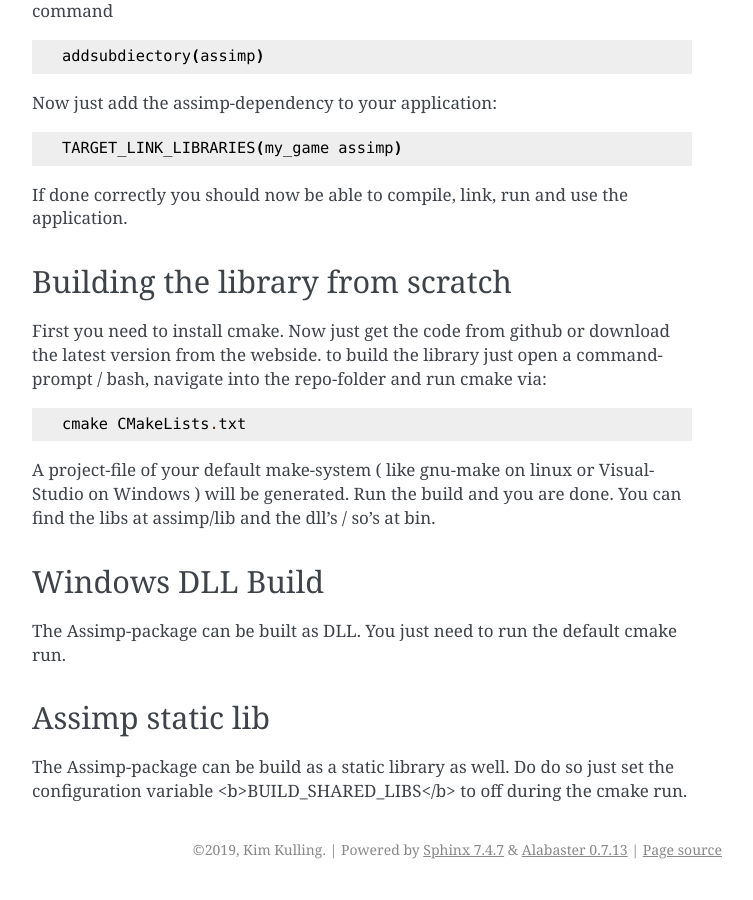
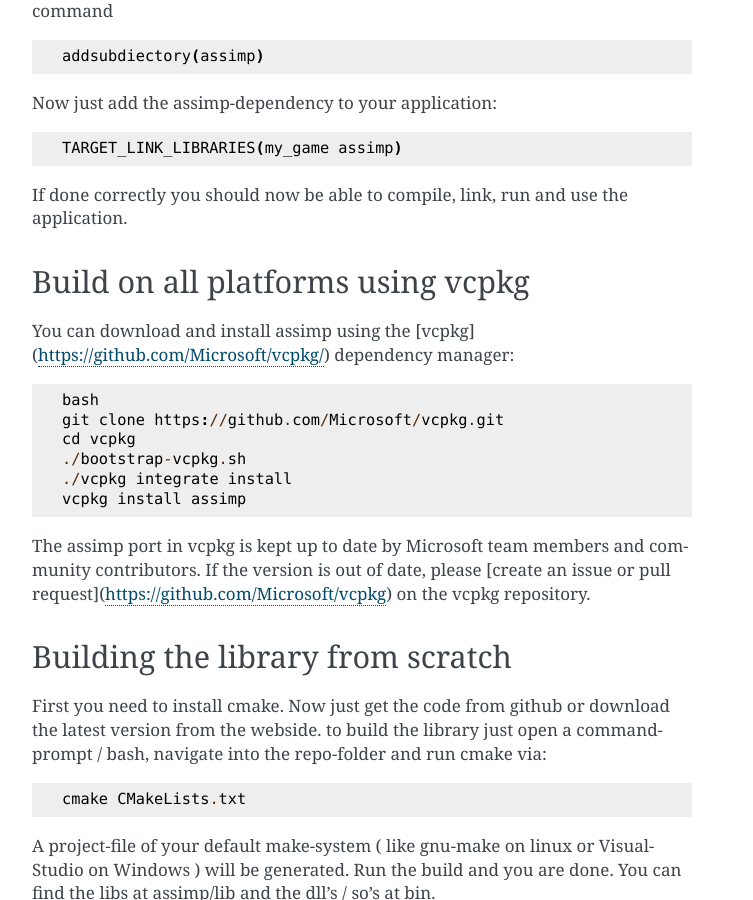
Before and after one commit to assimp/assimp-docs, a Sphinx documentation site: the page built from source/about/intoduction.rst, in a window 1280 px wide and 900 px high, scrolled down 3549 px. Shown: the whole window, without its empty margins (388-1141 px from the left). Built offline with Sphinx 7.4.7, drawn with Linux system fonts in a browser that asks for light colours; some of the changed text lies outside the part shown.

Commit message:
Update intoduction.rst
Add the vcpg installation to the doc.

```diff
--- a/source/about/intoduction.rst
+++ b/source/about/intoduction.rst
@@ -133,7 +133,6 @@
 a mailing list, `assimp-discussions <https://sourceforge.net/mailarchive/forum.php?forum_name=assimp-discussions>`_
 .
 
-
 .. _ai_install_prebuilt:
 
 Using the pre-built libraries with Visual-Studio
@@ -160,6 +159,24 @@
 
 
 If done correctly you should now be able to compile, link, run and use the application.
+
+.. _ai_install_prebuilt_vcpg:
+
+Build on all platforms using vcpkg
+----------------------------------
+
+You can download and install assimp using the [vcpkg](https://github.com/Microsoft/vcpkg/) dependency manager:
+::
+
+    bash
+    git clone https://github.com/Microsoft/vcpkg.git
+    cd vcpkg
+    ./bootstrap-vcpkg.sh
+    ./vcpkg integrate install
+    vcpkg install assimp
+
+The assimp port in vcpkg is kept up to date by Microsoft team members and community contributors. If the version is out of date, please [create an issue or pull request](https://github.com/Microsoft/vcpkg) on the vcpkg repository.
+
 
 .. _ai_install_own:
 
```
